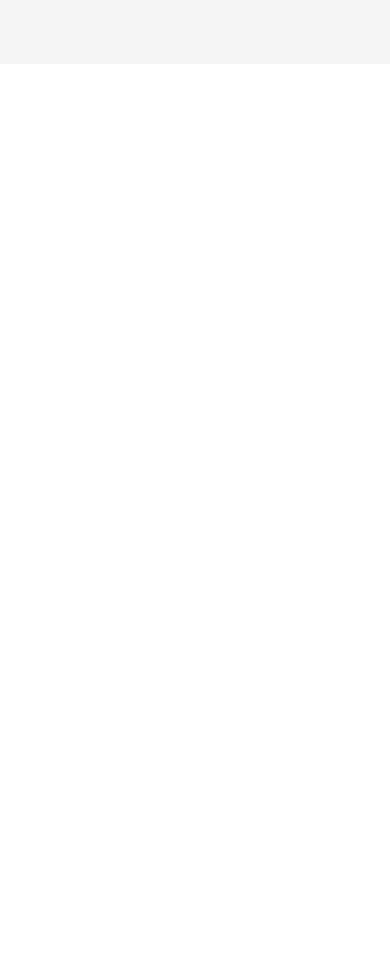
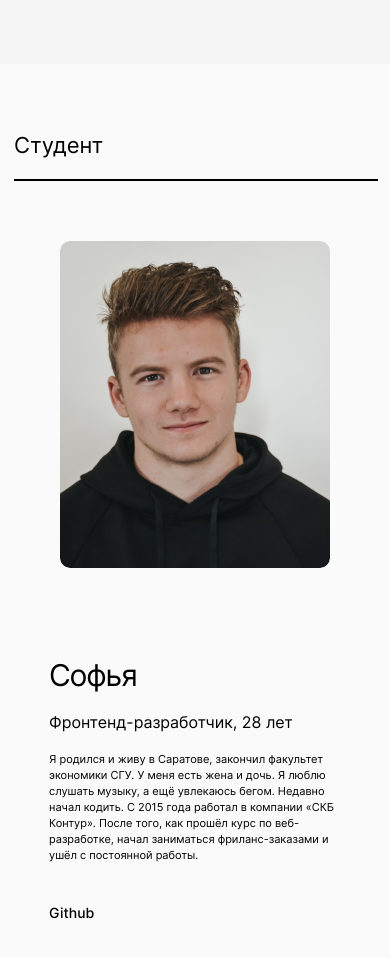
Before and after one commit to sofiapeshekhonova/movies-explorer-frontend, a React (Create React App) app: page / in a window 390 px wide. Shown: the part 2100-3058 px from the top of the page. Before the commit the page ends 2164 px from the top, so only its background shows below. Built offline with nearby package versions, Linux system fonts and the light colour scheme.

Commit message:
level-2: AboutMe

```diff
--- /dev/null
+++ b/src/components/AboutMe/AboutMe.jsx
@@ -0,0 +1,27 @@
+import "./AboutMe.scss";
+import MainDescription from "../MainDescription/MainDescription";
+import me from '../../images/me.jpg'
+
+function AboutMe() {
+
+  return (
+    <section className="about-me">
+      <MainDescription title={'Студент'} />
+      <div className="about-me__container">
+        <img className="about-me__image" src={me} alt="фотография студента"/>
+        <div className="about-me__info">
+          <h2 className="about-me__title">Софья</h2>
+          <p className="about-me__description">Фронтенд-разработчик, 28 лет</p>
+          <p className="about-me__information">Я родился и живу в Саратове, закончил факультет экономики СГУ. У меня есть жена
+            и дочь. Я люблю слушать музыку, а ещё увлекаюсь бегом. Недавно начал кодить.
+            С 2015 года работал в компании «СКБ Контур». После того, как прошёл курс по веб-разработке,
+            начал заниматься фриланс-заказами и ушёл с постоянной работы.
+          </p>
+          <a className="about-me__link" href="https://github.com/sofiapeshekhonova?tab=repositories" target="_blank" rel="noreferrer">Github</a>
+        </div>
+      </div>
+    </section>
+  );
+}
+
+export default AboutMe;
--- /dev/null
+++ b/src/components/AboutMe/AboutMe.scss
@@ -0,0 +1,102 @@
+.about-me {
+  background-color: var(--milk);
+  padding: 110px 70px 101px;
+  @media screen and (max-width: 768px) {
+    padding: 90px 50px 91px;
+  }
+  @media screen and (max-width: 495px) {
+    padding: 70px 14px;
+  }
+}
+
+.about-me__container {
+  display: grid;
+  grid-template-areas:
+  ' text image';
+  margin-top: 66px;
+  gap: 49px;
+  @media screen and (max-width: 608px) {
+    margin-top: 60px;
+    display: flex;
+    flex-direction: column;
+    align-items: center;
+  }
+
+}
+
+.about-me__info {
+  grid-area: text;
+  max-width: 600px;
+  @media screen and (max-width: 768px) {
+    max-width: 354px;
+  }
+  @media screen and (max-width: 495px) {
+    margin-top: 40px;
+    max-width: 292px;
+  }
+}
+
+.about-me__title {
+  font-weight: 400;
+  font-size: 50px;
+  line-height: 58px;
+  letter-spacing: -0.04em;
+  margin: 0 0 18px 0;
+  @media screen and (max-width: 768px) {
+    font-size: 40px;
+    line-height: 40px;
+    margin-bottom: 16px;
+  }
+  @media screen and (max-width: 495px) {
+    font-size: 30px;
+    line-height: 36px;
+    margin-bottom: 20px;
+  }
+}
+
+.about-me__decription {
+  font-weight: 500;
+  font-size: 18px;
+  line-height: 20px;
+  margin: 0;
+  @media screen and (max-width: 768px) {
+    font-size: 12px;
+    line-height: 18px;
+  }
+  @media screen and (max-width: 495px) {
+    font-size: 11px;
+    line-height: 16px;
+  }
+}
+
+.about-me__information {
+  font-weight: 400;
+  font-size: 14px;
+  line-height: 22px;
+  margin: 26px 0 99px;
+  @media screen and (max-width: 768px) {
+    font-size: 12px;
+    line-height: 18px;
+    margin: 20px 0 87px;
+  }
+  @media screen and (max-width: 495px) {
+    font-size: 11px;
+    line-height: 16px;
+    margin-bottom: 40px;
+  }
+}
+
+.about-me__link {
+  font-style: normal;
+  font-weight: 500;
+  font-size: 14px;
+  line-height: 17px;
+  text-decoration: none;
+  color: var(--black);
+}
+
+.about-me__image {
+  grid-area: image;
+  border-radius: 10px;
+  max-width: 270px;
+}
--- a/src/components/Main/Main.jsx
+++ b/src/components/Main/Main.jsx
@@ -12,6 +12,7 @@
 import "./Main.scss";
 import AboutProject from '../AboutProject/AboutProject'
 import Techs from '../Techs/Techs';
+import AboutMe from '../AboutMe/AboutMe';
 
 function Main() {
 
@@ -22,6 +23,7 @@
     <Promo />
     <AboutProject />
     <Techs />
+    <AboutMe />
     </div>
     {/* <Footer /> */}
     </>
--- a/src/components/Promo/Promo.scss
+++ b/src/components/Promo/Promo.scss
@@ -8,7 +8,6 @@
   justify-content: space-between;
   padding: 20px 70px 75px;
   column-gap: 15px;
-
   @media screen and (max-width: 768px) {
     display: flex;
     flex-direction: column;
@@ -84,7 +83,4 @@
   border: 1px solid rgba(0,0,0,0.6);
   font-weight: $weight400;
   max-width: 139px;
-  // font-family: "Inter", 'Arial', 'Helvetica', sans-serif;
-  // font-weight: 400;
-  //   font-style: normal;
 }
```
Also changed, not shown: src/images/me.jpg (added).
